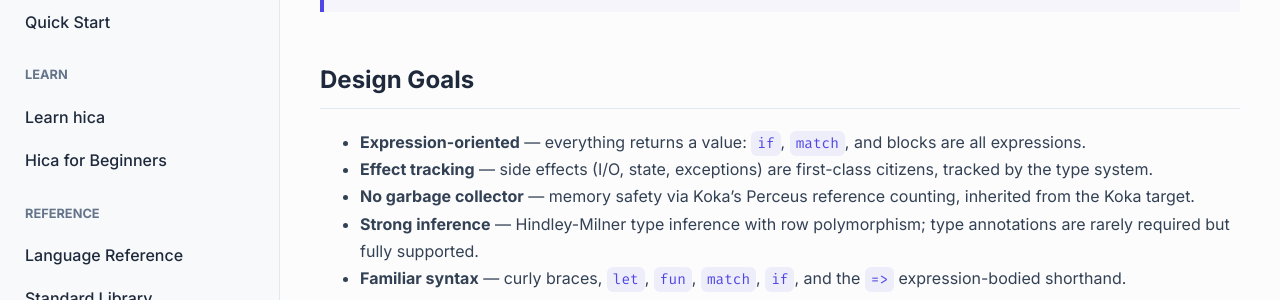
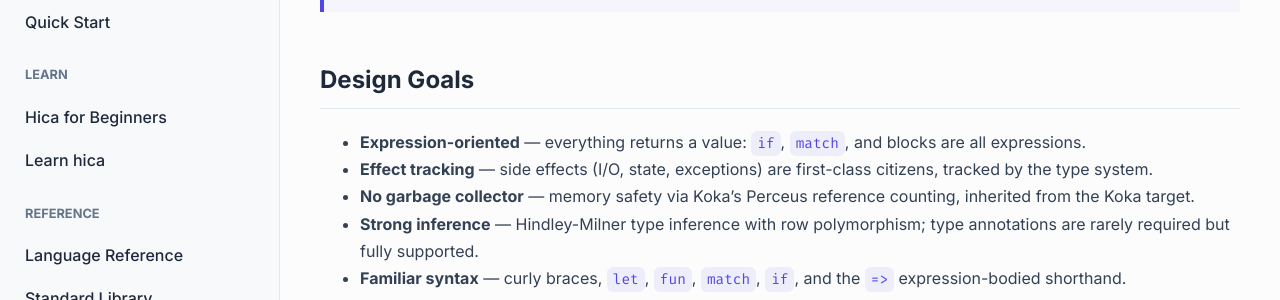
Before and after one commit to cladam/hica, a Jekyll site: the page built from index.md, in a window 1280 px wide. Shown: the part 296-596 px from the top of the page. Built offline with Jekyll 4.4.1, drawn with Linux system fonts in a browser that asks for light colours.

Commit message:
docs: change sidebar order
Intent Log:
- Pre-sync safety snapshot

```diff
--- a/_includes/sidebar.html
+++ b/_includes/sidebar.html
@@ -26,13 +26,13 @@
       <h3 class="nav-category-title">Learn</h3>
       <ul>
         <li>
-          <a href="{{ '/docs/learn' | relative_url }}" {% if page.url == "/docs/learn/" %}class="active"{% endif %}>
-            Learn hica
+          <a href="{{ '/docs/hica-for-beginners' | relative_url }}" {% if page.url == "/docs/hica-for-beginners/" %}class="active"{% endif %}>
+            Hica for Beginners
           </a>
         </li>
         <li>
-          <a href="{{ '/docs/hica-for-beginners' | relative_url }}" {% if page.url == "/docs/hica-for-beginners/" %}class="active"{% endif %}>
-            Hica for Beginners
+          <a href="{{ '/docs/learn' | relative_url }}" {% if page.url == "/docs/learn/" %}class="active"{% endif %}>
+            Learn hica
           </a>
         </li>
       </ul>
```
